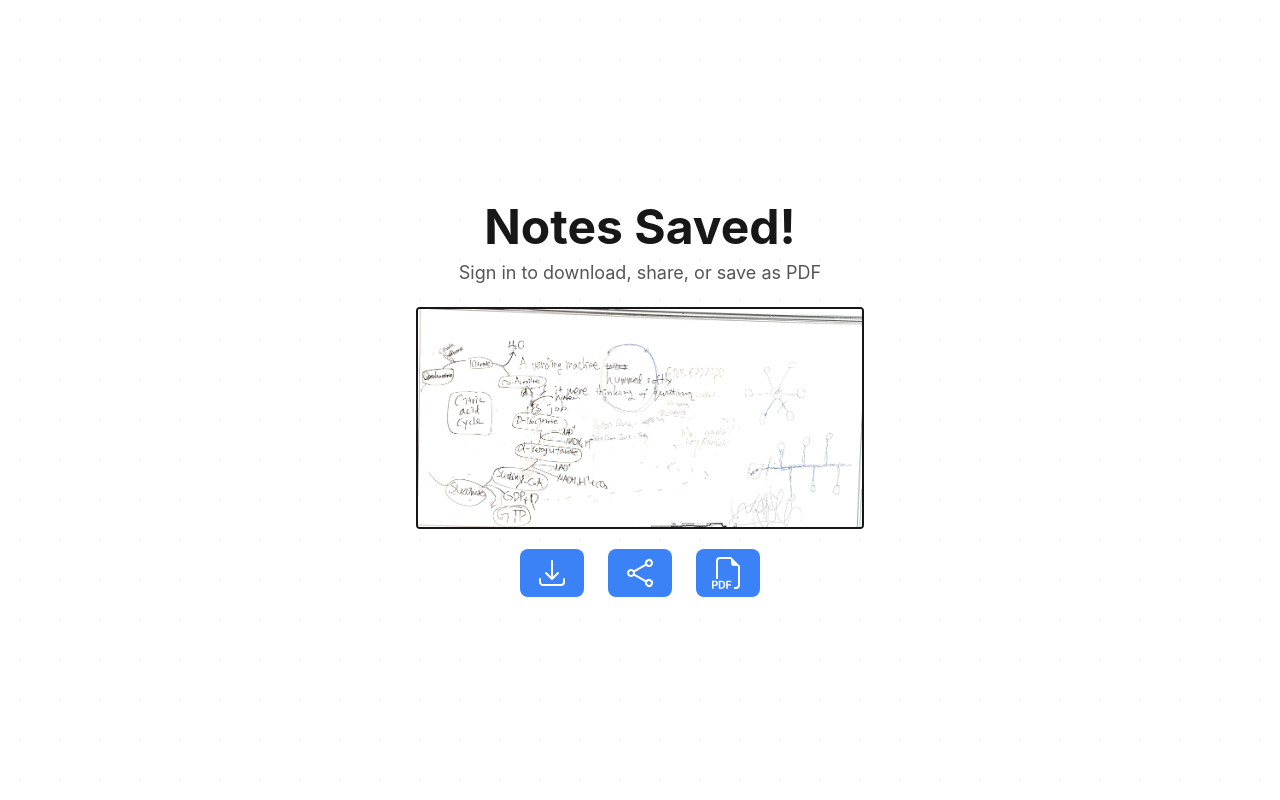
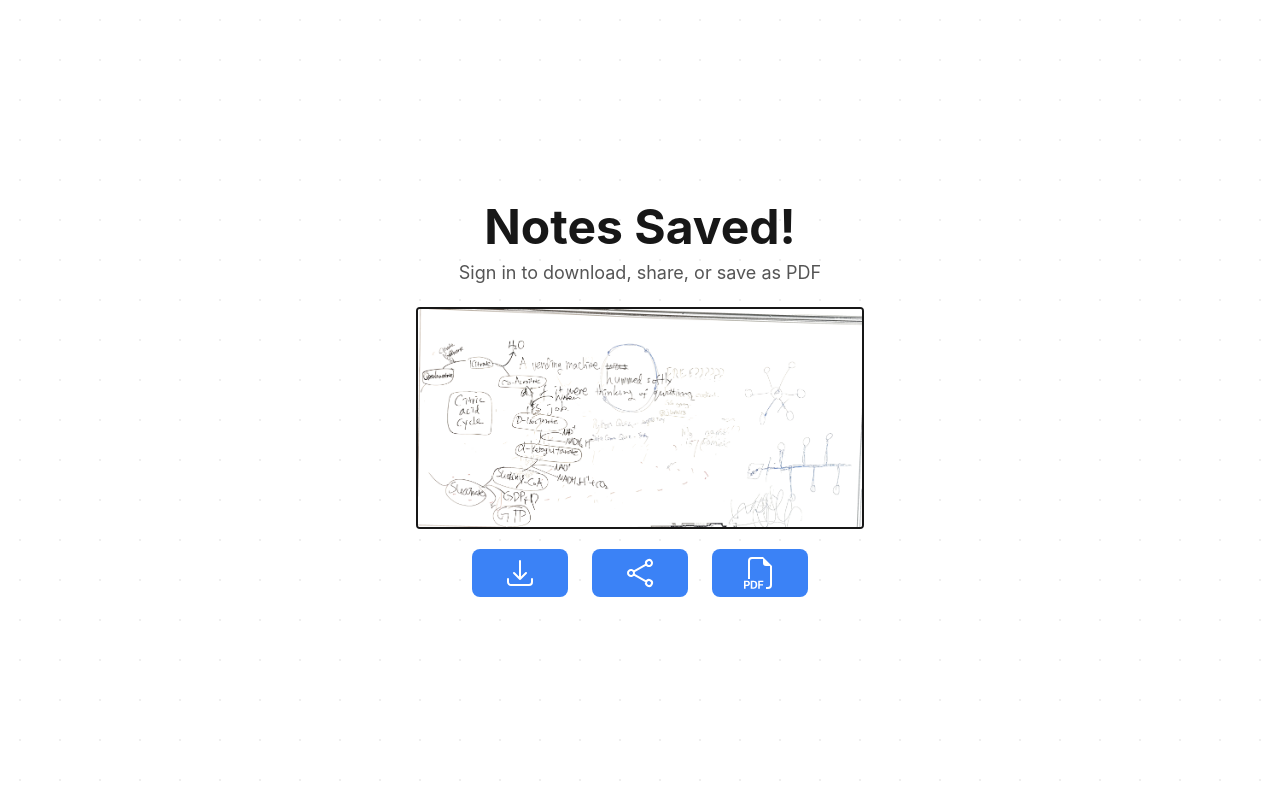
Before and after one commit to metamatong/nwhacks2026-boardcast-client, a Next.js app: page /note_options in a window 1280 px wide. Built offline with nearby package versions, Linux system fonts and the light colour scheme.

Commit message:
Changed button sizes for download, share, and save as pdf

```diff
--- a/frontend/note_options/noteOptions.tsx
+++ b/frontend/note_options/noteOptions.tsx
@@ -60,7 +60,7 @@ export default function NoteOptions() {
         <div className="flex flex-row justify-center gap-6">
           <button
             onClick={() => handleClick("download")}
-            className="px-4 py-2 flex flex-col items-center text-sm text-primary hover:text-blue-500 rounded-lg"
+            className="px-8 py-2 flex flex-col items-center text-sm text-primary hover:text-blue-500 rounded-lg"
             title="Download"
           >
             {renderIcon("download", ArrowDownTrayIcon)}
@@ -68,7 +68,7 @@ export default function NoteOptions() {
 
           <button
             onClick={() => handleClick("share")}
-            className="px-4 py-2 flex flex-col items-center text-sm text-primary hover:text-blue-500 rounded-lg"
+            className="px-8 py-2 flex flex-col items-center text-sm text-primary hover:text-blue-500 rounded-lg"
             title="Share"
           >
             {renderIcon("share", ShareIcon)}
@@ -76,7 +76,7 @@ export default function NoteOptions() {
 
           <button
             onClick={() => handleClick("pdf")}
-            className="px-4 py-2 flex flex-col items-center text-sm text-primary hover:text-blue-500 rounded-lg"
+            className="px-8 py-2 flex flex-col items-center text-sm text-primary hover:text-blue-500 rounded-lg"
             title="Download as PDF"
           >
             {renderIcon("pdf", BsFiletypePdf)}
```
